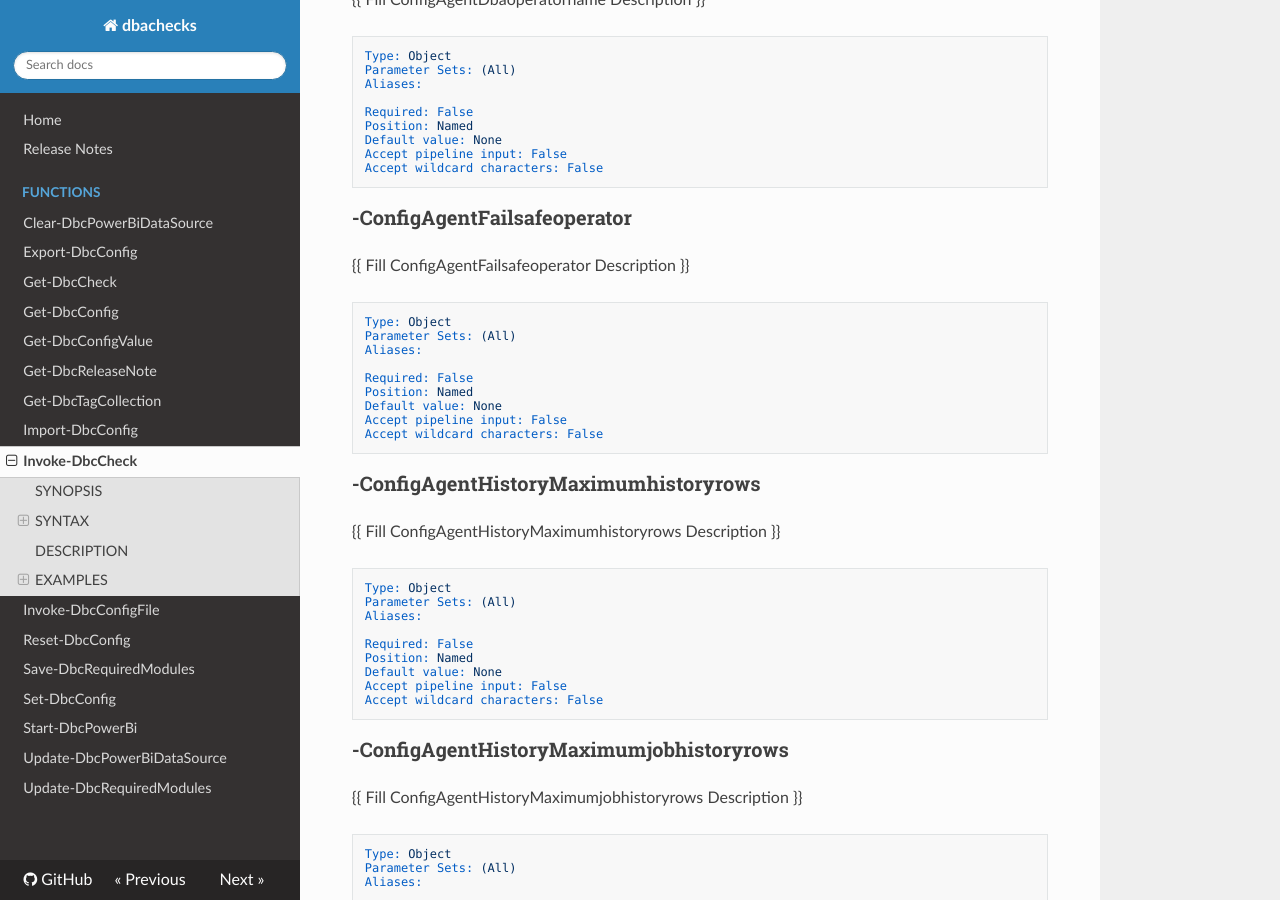
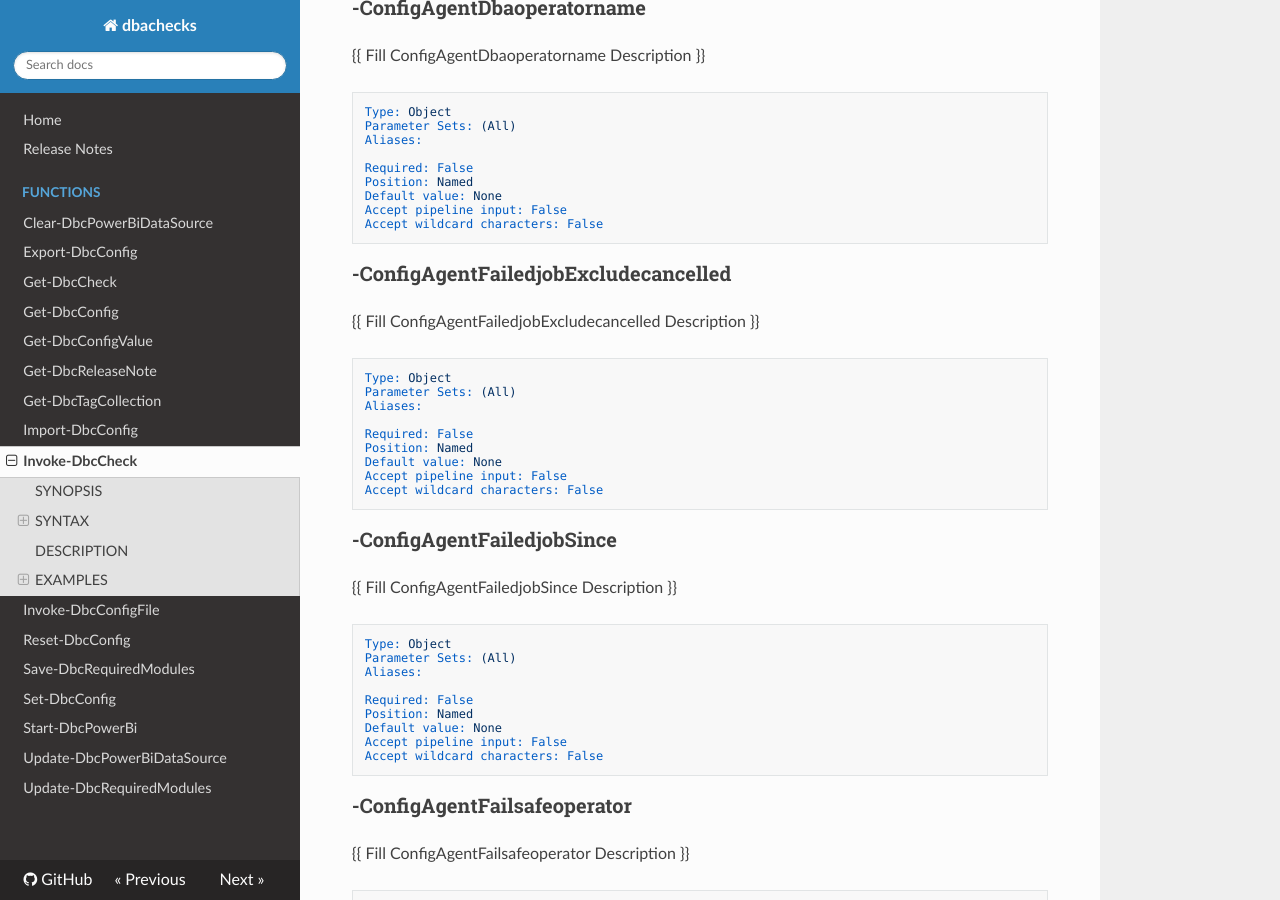
Before and after one commit to dataplat/dbachecks, an MkDocs documentation site: the page built from docs/functions/Invoke-DbcCheck.md, in a window 1280 px wide and 900 px high, scrolled down 13790 px. Built offline with MkDocs 1.6.1, drawn with Linux system fonts in a browser that asks for light colours; nearby versions of some CDN libraries; old or Windows-style settings are respelled for this version of MkDocs; some of the changed text lies outside the part shown.

Commit message:
Updated Version Number and docs from master ***NO_CI***

````diff
--- a/docs/functions/Invoke-DbcCheck.md
+++ b/docs/functions/Invoke-DbcCheck.md
@@ -16,6 +16,7 @@ Invoke-DbcCheck [-Script <Object[]>] [-TestName <String[]>] [-EnableExit] [[-Che
  [-ConfigAgentAlertJob <Object>] [-ConfigAgentAlertMessageid <Object>] [-ConfigAgentAlertNotification <Object>]
  [-ConfigAgentAlertSeverity <Object>] [-ConfigAgentDatabasemailprofile <Object>]
  [-ConfigAgentDbaoperatoremail <Object>] [-ConfigAgentDbaoperatorname <Object>]
+ [-ConfigAgentFailedjobExcludecancelled <Object>] [-ConfigAgentFailedjobSince <Object>]
  [-ConfigAgentFailsafeoperator <Object>] [-ConfigAgentHistoryMaximumhistoryrows <Object>]
  [-ConfigAgentHistoryMaximumjobhistoryrows <Object>] [-ConfigAgentValidjobownerName <Object>]
  [-ConfigAppCheckrepos <Object>] [-ConfigAppCluster <Object>] [-ConfigAppComputername <Object>]
@@ -106,7 +108,8 @@ Invoke-DbcCheck [-Script <Object[]>] [-TestName <String[]>] [-EnableExit] [[-Che
  [-Show <OutputTypes>] [-ConfigAgentAlertJob <Object>] [-ConfigAgentAlertMessageid <Object>]
  [-ConfigAgentAlertNotification <Object>] [-ConfigAgentAlertSeverity <Object>]
  [-ConfigAgentDatabasemailprofile <Object>] [-ConfigAgentDbaoperatoremail <Object>]
- [-ConfigAgentDbaoperatorname <Object>] [-ConfigAgentFailsafeoperator <Object>]
+ [-ConfigAgentDbaoperatorname <Object>] [-ConfigAgentFailedjobExcludecancelled <Object>]
+ [-ConfigAgentFailedjobSince <Object>] [-ConfigAgentFailsafeoperator <Object>]
  [-ConfigAgentHistoryMaximumhistoryrows <Object>] [-ConfigAgentHistoryMaximumjobhistoryrows <Object>]
  [-ConfigAgentValidjobownerName <Object>] [-ConfigAppCheckrepos <Object>] [-ConfigAppCluster <Object>]
  [-ConfigAppComputername <Object>] [-ConfigAppLocalapp <Object>] [-ConfigAppMaildirectory <Object>]
@@ -783,6 +787,36 @@ Accept pipeline input: False
 Accept wildcard characters: False
 ```
 
+### -ConfigAgentFailedjobExcludecancelled
+{{ Fill ConfigAgentFailedjobExcludecancelled Description }}
+
+```yaml
+Type: Object
+Parameter Sets: (All)
+Aliases:
+
+Required: False
+Position: Named
+Default value: None
+Accept pipeline input: False
+Accept wildcard characters: False
+```
+
+### -ConfigAgentFailedjobSince
+{{ Fill ConfigAgentFailedjobSince Description }}
+
+```yaml
+Type: Object
+Parameter Sets: (All)
+Aliases:
+
+Required: False
+Position: Named
+Default value: None
+Accept pipeline input: False
+Accept wildcard characters: False
+```
+
 ### -ConfigAgentFailsafeoperator
 {{ Fill ConfigAgentFailsafeoperator Description }}
 
@@ -2703,6 +2737,21 @@ Accept pipeline input: False
 Accept wildcard characters: False
 ```
 
+### -ConfigPolicyServerExcludeDiskAllocationUnit
+{{ Fill ConfigPolicyServerExcludeDiskAllocationUnit Description }}
+
+```yaml
+Type: Object
+Parameter Sets: (All)
+Aliases:
+
+Required: False
+Position: Named
+Default value: None
+Accept pipeline input: False
+Accept wildcard characters: False
+```
+
 ### -ConfigPolicyStorageBackuppath
 {{ Fill ConfigPolicyStorageBackuppath Description }}
 
````
Also changed, not shown: other parts of docs/functions/Invoke-DbcCheck.md (+30 -28 lines), docs/RELEASE.md (+23 -2 lines), docs/functions/Update-DbcPowerBiDataSource.md (line endings or trailing spaces), 4 other files.
